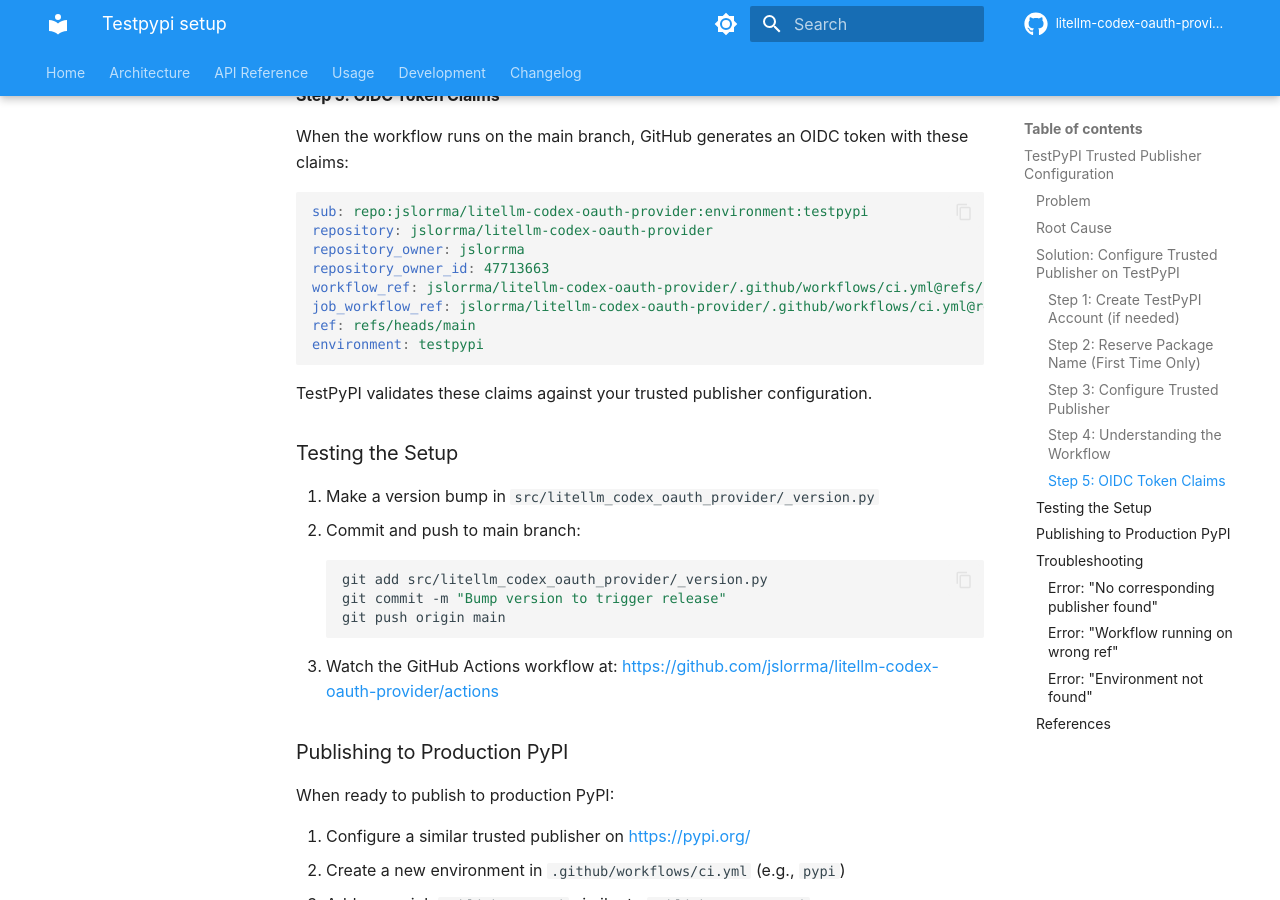
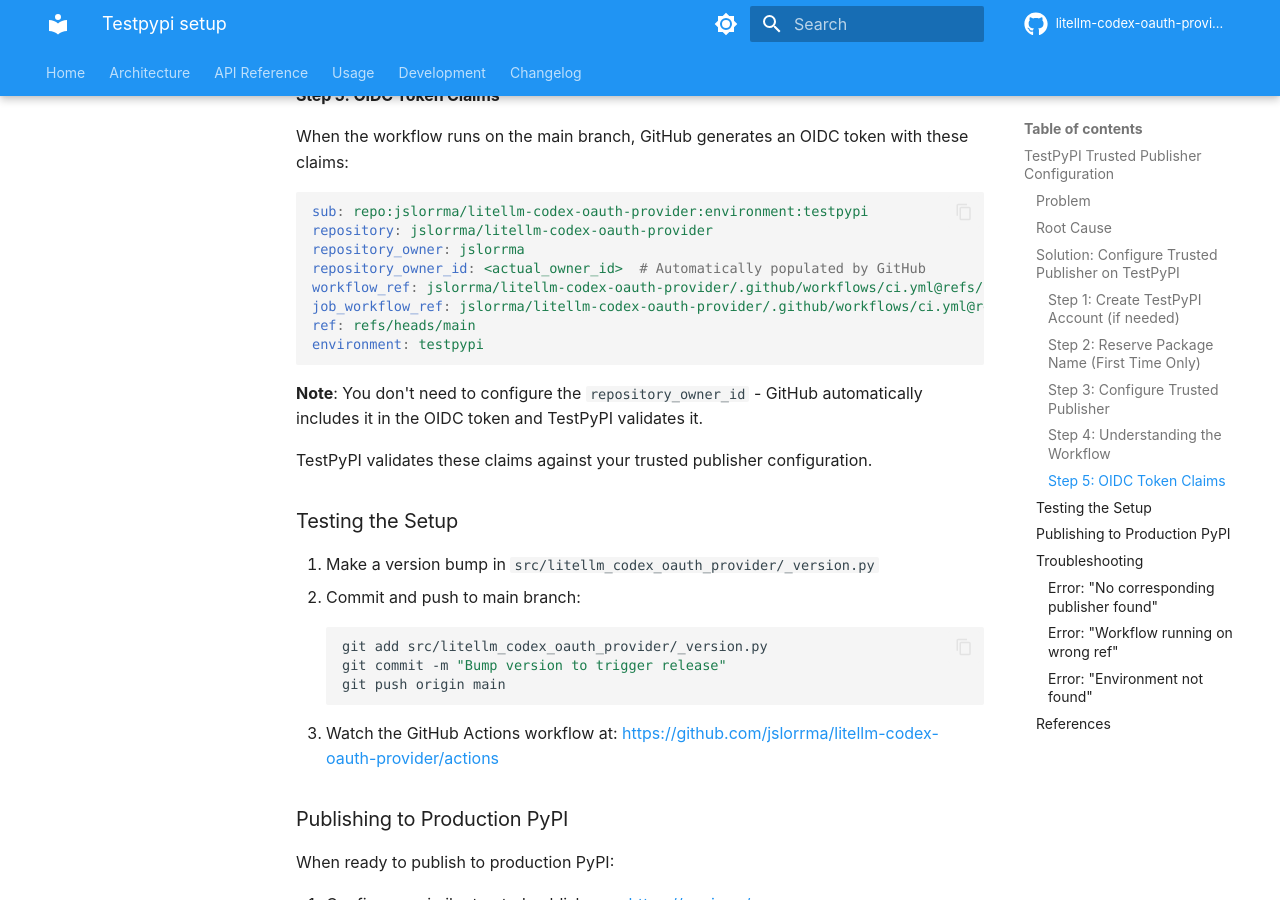
Before and after one commit to jslorrma/litellm-codex-oauth-provider, an MkDocs documentation site: the page built from docs/testpypi-setup.md, in a window 1280 px wide and 900 px high, scrolled down 2021 px. Built offline with MkDocs 1.6.1 and Material for MkDocs 9.7.7, drawn with Linux system fonts in a browser that asks for light colours; comment, search, counter and statistics services are not loaded; the version menu is left out.

Commit message:
Use Python packaging.version for robust version comparison and fix docs
Co-authored-by: jslorrma <47713663+jslorrma@users.noreply.github.com>

````diff
--- a/docs/testpypi-setup.md
+++ b/docs/testpypi-setup.md
@@ -75,12 +75,14 @@ When the workflow runs on the main branch, GitHub generates an OIDC token with t
 sub: repo:jslorrma/litellm-codex-oauth-provider:environment:testpypi
 repository: jslorrma/litellm-codex-oauth-provider
 repository_owner: jslorrma
-repository_owner_id: 47713663
+repository_owner_id: <actual_owner_id>  # Automatically populated by GitHub
 workflow_ref: jslorrma/litellm-codex-oauth-provider/.github/workflows/ci.yml@refs/heads/main
 job_workflow_ref: jslorrma/litellm-codex-oauth-provider/.github/workflows/ci.yml@refs/heads/main
 ref: refs/heads/main
 environment: testpypi
 ```
+
+**Note**: You don't need to configure the `repository_owner_id` - GitHub automatically includes it in the OIDC token and TestPyPI validates it.
 
 TestPyPI validates these claims against your trusted publisher configuration.
 
````
Also changed, not shown: 1 other file.
